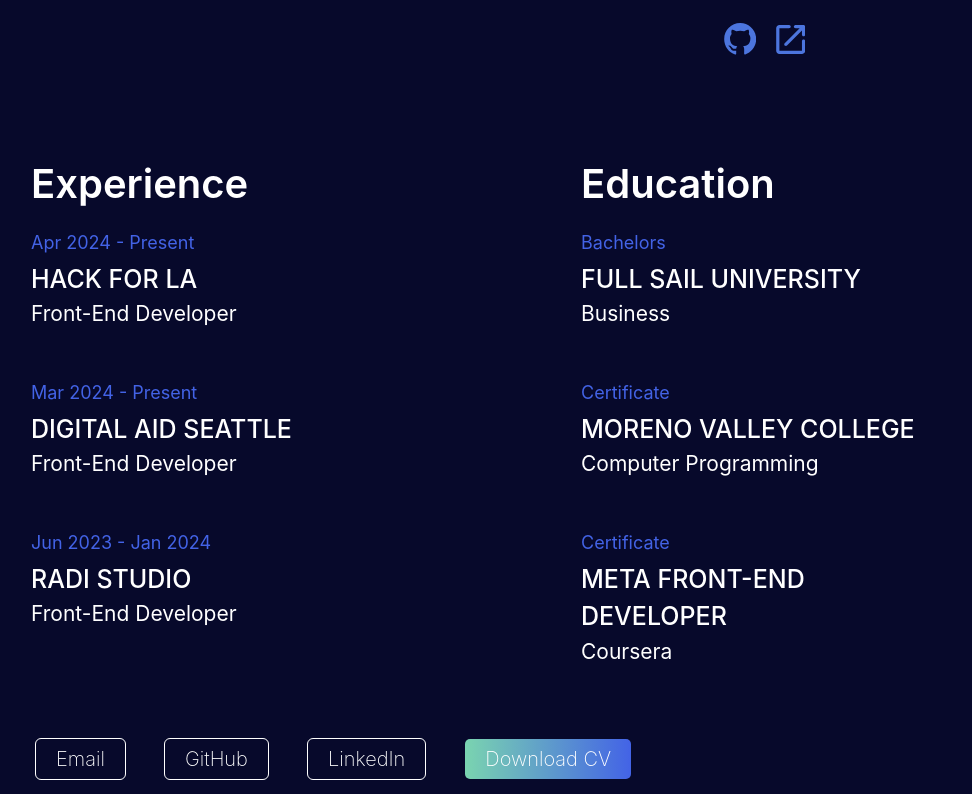
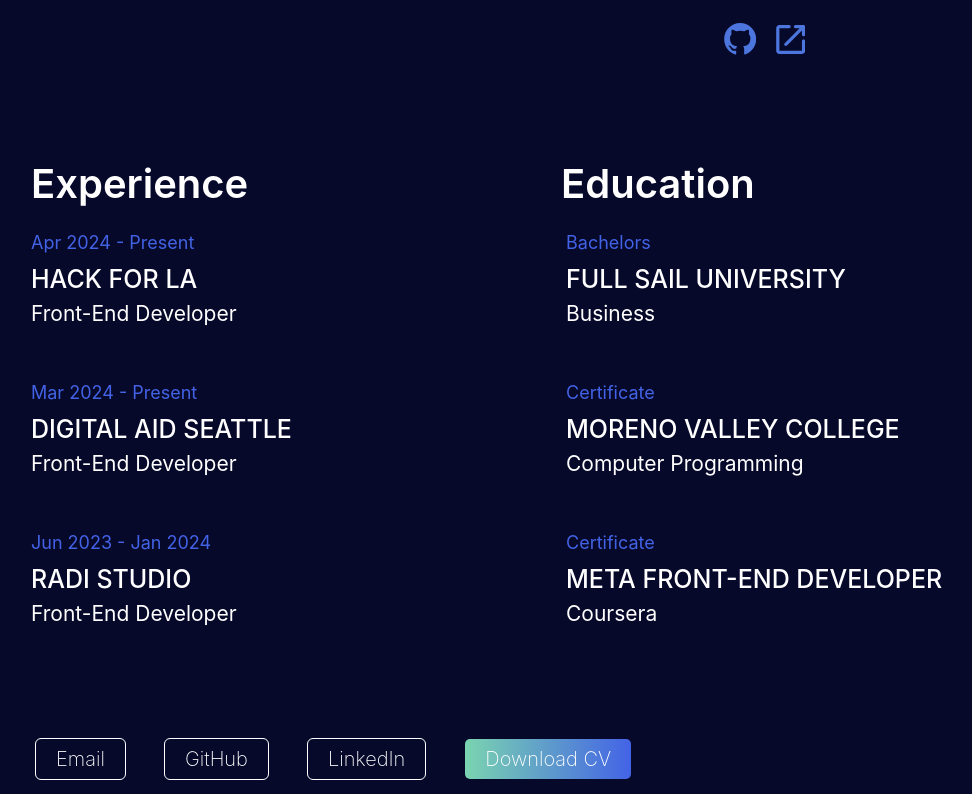
Before and after one commit to akinevans/akinevans-v5, a React (Vite) app: page / in a window 1280 px wide. Shown: the part 1917-2711 px from the top of the page, without its empty margins (44-1016 px from the left). Built offline with nearby package versions, Linux system fonts and the light colour scheme.

Commit message:
Update media queries for DataCard component, add utility classes

```diff
--- a/src/components/DataCard/DataCard.css
+++ b/src/components/DataCard/DataCard.css
@@ -3,7 +3,7 @@
   flex-direction: column;
   justify-content: flex-start;
   align-items: flex-start;
-  width: fit-content;
+  width: 100%;
   height: 135px;
   margin: 0 35px;
   text-align: left;
@@ -28,6 +28,11 @@
     font-size: 21px;
     font-weight: 400;
   }
+}
+
+/** Utility Classes */
+.data-alt-margin {
+  margin: 0 35px 0 20px;
 }
 
 /* ?media queries */
@@ -81,7 +86,11 @@
 
 @media screen and (max-width: 500px) {
   .data-card-wrapper {
+    width: 100%;
     height: 100px;
     /* outline: 2px solid pink; */
   }
+  .data-alt-margin {
+    margin: 0 35px 0 35px;
+  }
 }
--- a/src/components/DataCard/DataCard.jsx
+++ b/src/components/DataCard/DataCard.jsx
@@ -3,7 +3,7 @@ import "./DataCard.css";
 
 export default function DataCard(props) {
   return (
-    <div id='data-card' className='data-card-wrapper'>
+    <div id='data-card' className={`data-card-wrapper ${props.className}`}>
       <p className='date'>{`${props.startDate} ${props.endDate ? "-" : ""} ${
         props.endDate
       }`}</p>
@@ -14,6 +14,7 @@ export default function DataCard(props) {
 }
 
 DataCard.propTypes = {
+  className: PropTypes.string,
   startDate: PropTypes.string,
   endDate: PropTypes.string,
   title: PropTypes.string,
--- a/src/components/SectionTitle/SectionTitle.css
+++ b/src/components/SectionTitle/SectionTitle.css
@@ -19,6 +19,10 @@
   margin: 3vh 0 15px 35px;
 }
 
+.alt-left-margin {
+  margin-left: 15px;
+}
+
 .alt-padding {
   padding-left: 0px;
   padding-right: 0px;
@@ -34,6 +38,9 @@
   .alt-margin {
     margin: 1vh 0 15px 35px;
   }
+  .alt-left-margin {
+    margin-left: 15px;
+  }
 }
 
 @media screen and (max-width: 500px) {
--- a/src/pages/Homepage.jsx
+++ b/src/pages/Homepage.jsx
@@ -53,6 +53,7 @@ function Homepage() {
     return educationData.map((card) => (
       <DataCard
         key={card.index}
+        className='data-alt-margin'
         startDate={card.start}
         endDate={card.end}
         title={card.title}
@@ -82,7 +83,10 @@ function Homepage() {
           </div>
         </div>
         <div className='education-wrapper'>
-          <SectionTitle title='Education' className='alt-margin alt-padding' />
+          <SectionTitle
+            title='Education'
+            className='alt-margin alt-left-margin alt-padding'
+          />
 
           <div className='data-card-components-wrapper'>
             {displayEducationCards()}
```
